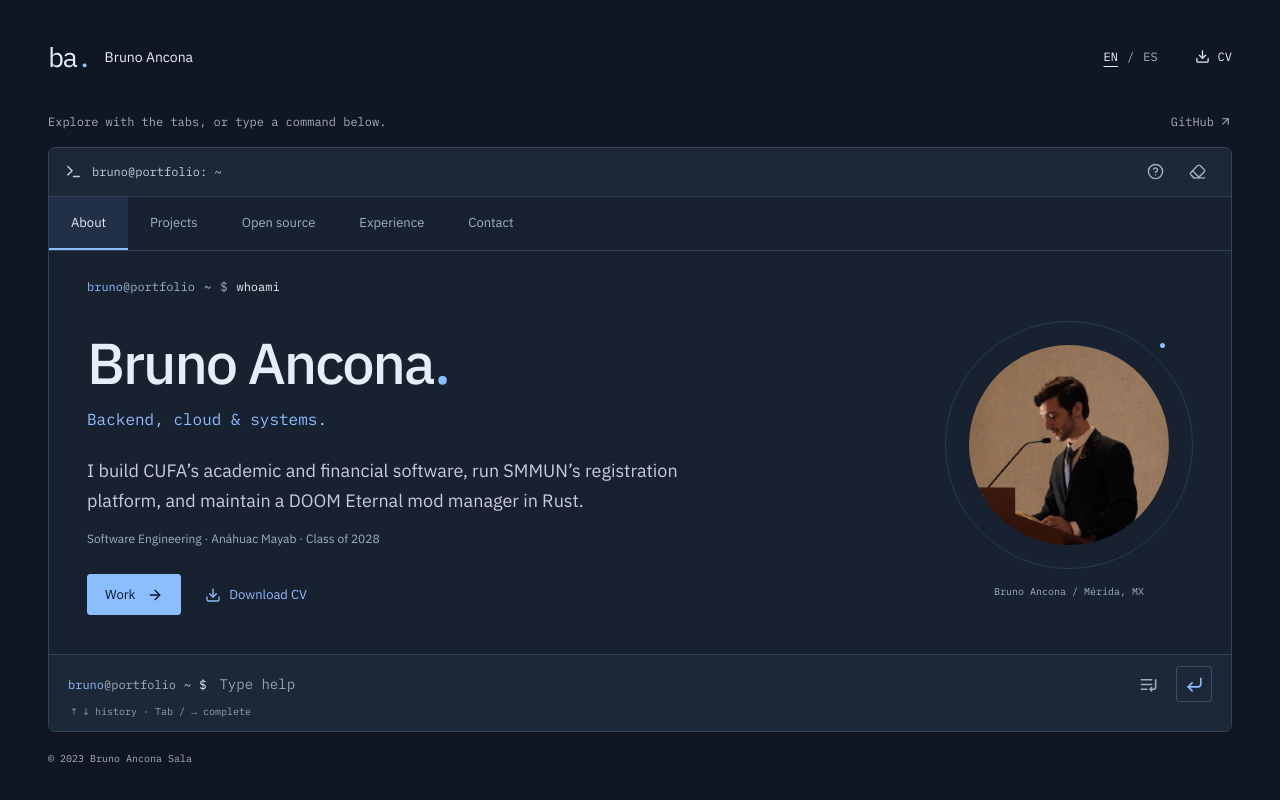
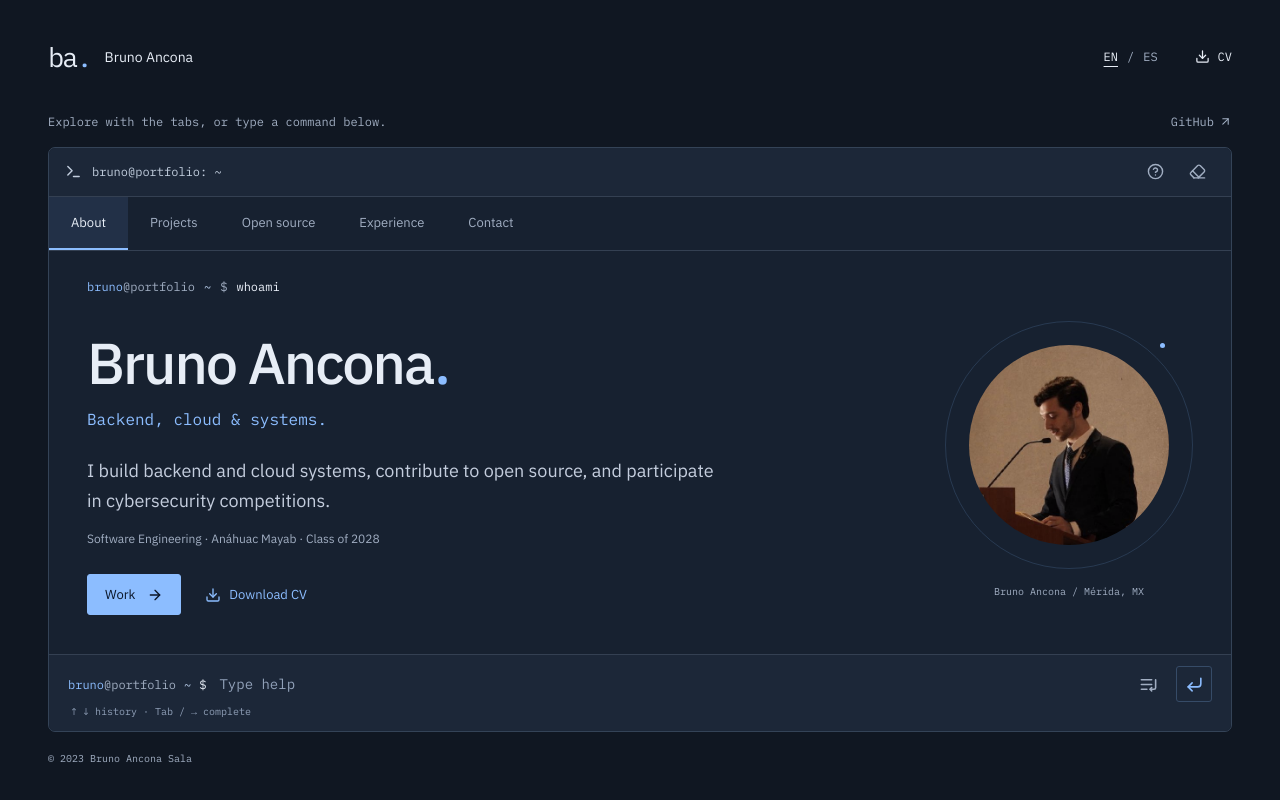
Before and after one commit to brunoanc/brunoanc.github.io, a Svelte app: page / in a window 1280 px wide. Built offline with nearby package versions, Linux system fonts and the light colour scheme.

Commit message:
Edit main phrases

```diff
--- a/src/data/portfolio.js
+++ b/src/data/portfolio.js
@@ -239,7 +239,7 @@ export const copy = {
         skip: 'Skip to content',
         language: 'Language',
         intro: 'Backend, cloud & systems.',
-        lead: 'I build CUFA’s academic and financial software, run SMMUN’s registration platform, and maintain a DOOM Eternal mod manager in Rust.',
+        lead: 'I build backend and cloud systems, contribute to open source, and participate in cybersecurity competitions.',
         identity: 'Software Engineering · Anáhuac Mayab · Class of 2028',
         cv: 'Download CV',
         work: 'Selected work',
@@ -300,7 +300,7 @@ export const copy = {
         writeups: 'CTF write-ups',
         contactTitle: 'Get in touch',
         contactLead:
-            'I’m looking for an internship in backend, cloud, or systems engineering. I’m based in Mérida, Mexico.',
+            'I’m looking for an internship in backend development, cloud infrastructure, systems engineering, or cybersecurity. I’m based in Mérida, Mexico.',
         email: 'Email',
         resumes: 'CV',
         photoAlt: 'Bruno Ancona speaking at a podium.',
@@ -312,7 +312,7 @@ export const copy = {
         skip: 'Ir al contenido',
         language: 'Idioma',
         intro: 'Backend, cloud y sistemas.',
-        lead: 'Desarrollo el sistema académico y financiero de CUFA, mantengo la plataforma de registros de SMMUN y un gestor de mods de DOOM Eternal en Rust.',
+        lead: 'Desarrollo sistemas de backend y cloud, contribuyo a proyectos de código abierto y participo en competencias de ciberseguridad.',
         identity: 'Ingeniería de Software · Anáhuac Mayab · Generación 2028',
         cv: 'Descargar CV',
         work: 'Proyectos seleccionados',
@@ -378,7 +378,7 @@ export const copy = {
         writeups: 'Write-ups de CTF',
         contactTitle: 'Contacto',
         contactLead:
-            'Busco oportunidades de prácticas en ingeniería de backend, cloud y sistemas. Vivo en Mérida, México.',
+            'Busco oportunidades de prácticas en desarrollo de backend, infraestructura cloud, ingeniería de sistemas o ciberseguridad. Vivo en Mérida, México.',
         email: 'Correo',
         resumes: 'CV',
         photoAlt: 'Bruno Ancona hablando en un podio.',
```
